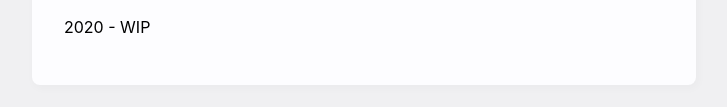
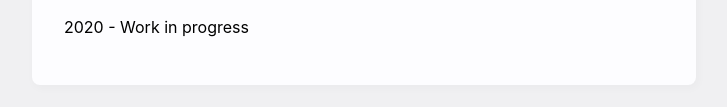
Before and after one commit to Octavio9052/Breakroom, a plain HTML site: page public/index.html in a window 1280 px wide. Shown: the part 512-619 px from the top of the page, without its empty margins (276-1003 px from the left). Drawn offline with Linux system fonts and the light colour scheme.

Commit message:
Test settings

```diff
--- a/public/index.html
+++ b/public/index.html
@@ -39,7 +39,7 @@
 <div>
     <h1>Los Tres Huastecos 👒👒👒</h1>
     <iframe width="560" height="315" src="https://www.youtube.com/embed/aQH0pVyiUpA?controls=0" frameborder="0" allow="accelerometer; autoplay; encrypted-media; gyroscope; picture-in-picture" allowfullscreen></iframe>
-    <p>2020 - WIP</p>
+    <p>2020 - Work in progress</p>
 </div>
 </body>
 </html>
```
